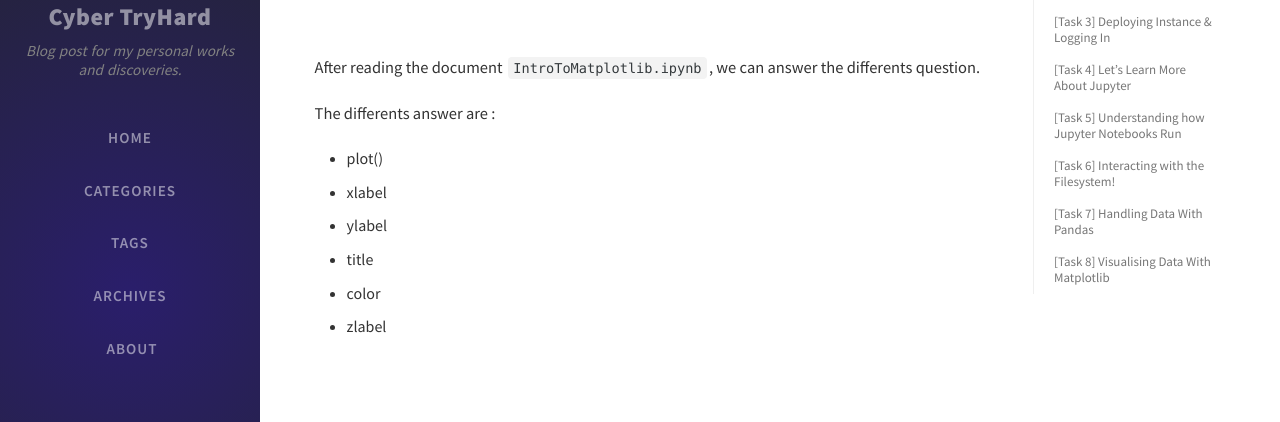
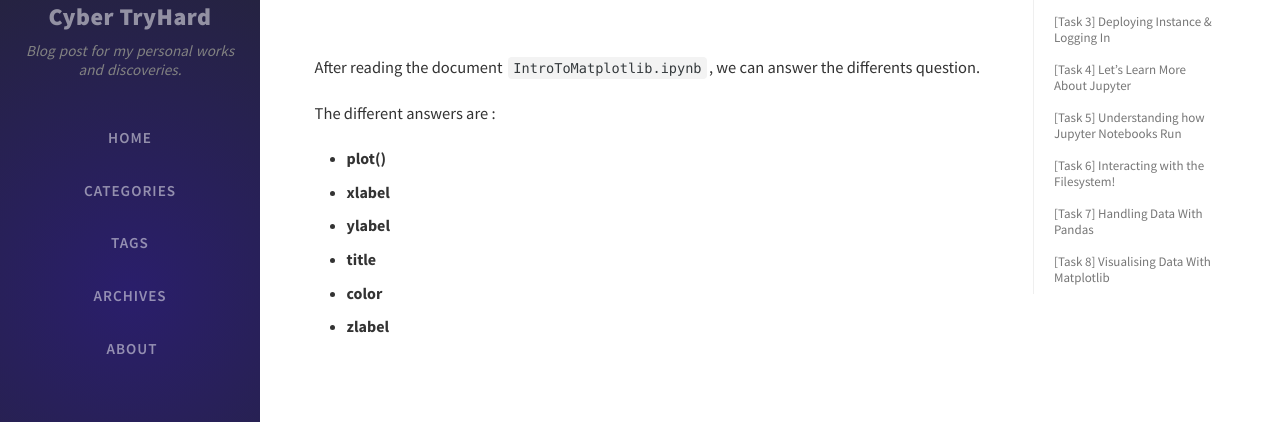
Before and after one commit to Juliette1012/Juliette1012.github.io, a Jekyll site: the page built from _posts/2020-08-28-THM-Jupyter-101.md, in a window 1280 px wide and 900 px high, scrolled down 2748 px. Shown: the part 157-579 px from the top of the window. Built offline with Jekyll 4.4.1, drawn with Linux system fonts in a browser that asks for light colours; nearby versions of some CDN libraries; comment, search, counter and statistics services are not loaded.

Commit message:
update post write-up Jupyter-101

```diff
--- a/_posts/2020-08-28-THM-Jupyter-101.md
+++ b/_posts/2020-08-28-THM-Jupyter-101.md
@@ -97,10 +97,10 @@ The functon that gives the amount of columns and rows of the dataset is **shape*
 
 After reading the document `IntroToMatplotlib.ipynb`, we can answer the differents question.
 
-The differents answer are :
-* plot()
-* xlabel
-* ylabel
-* title
-* color
-* zlabel
+The different answers are :
+* **plot()**
+* **xlabel**
+* **ylabel**
+* **title**
+* **color**
+* **zlabel**
```
